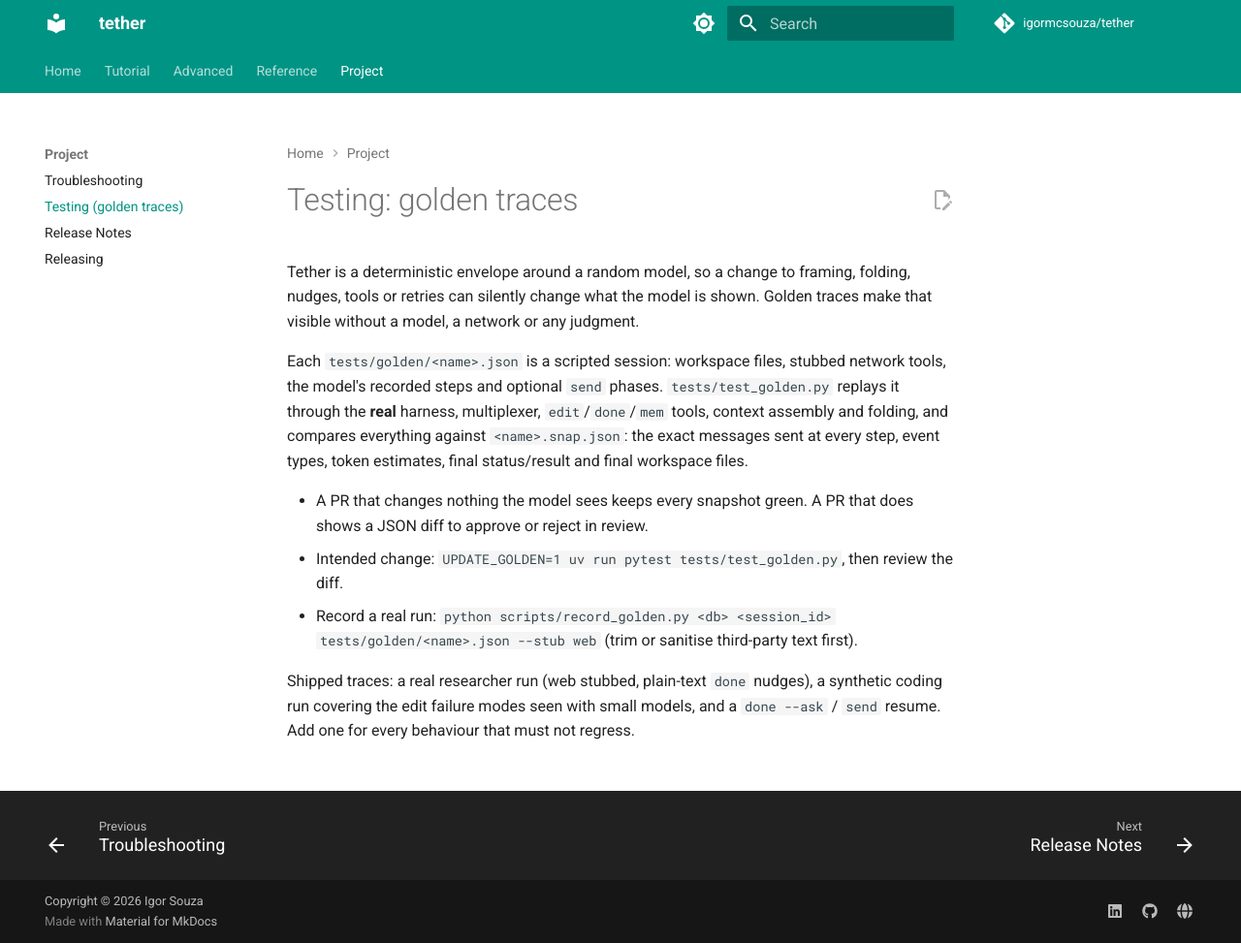
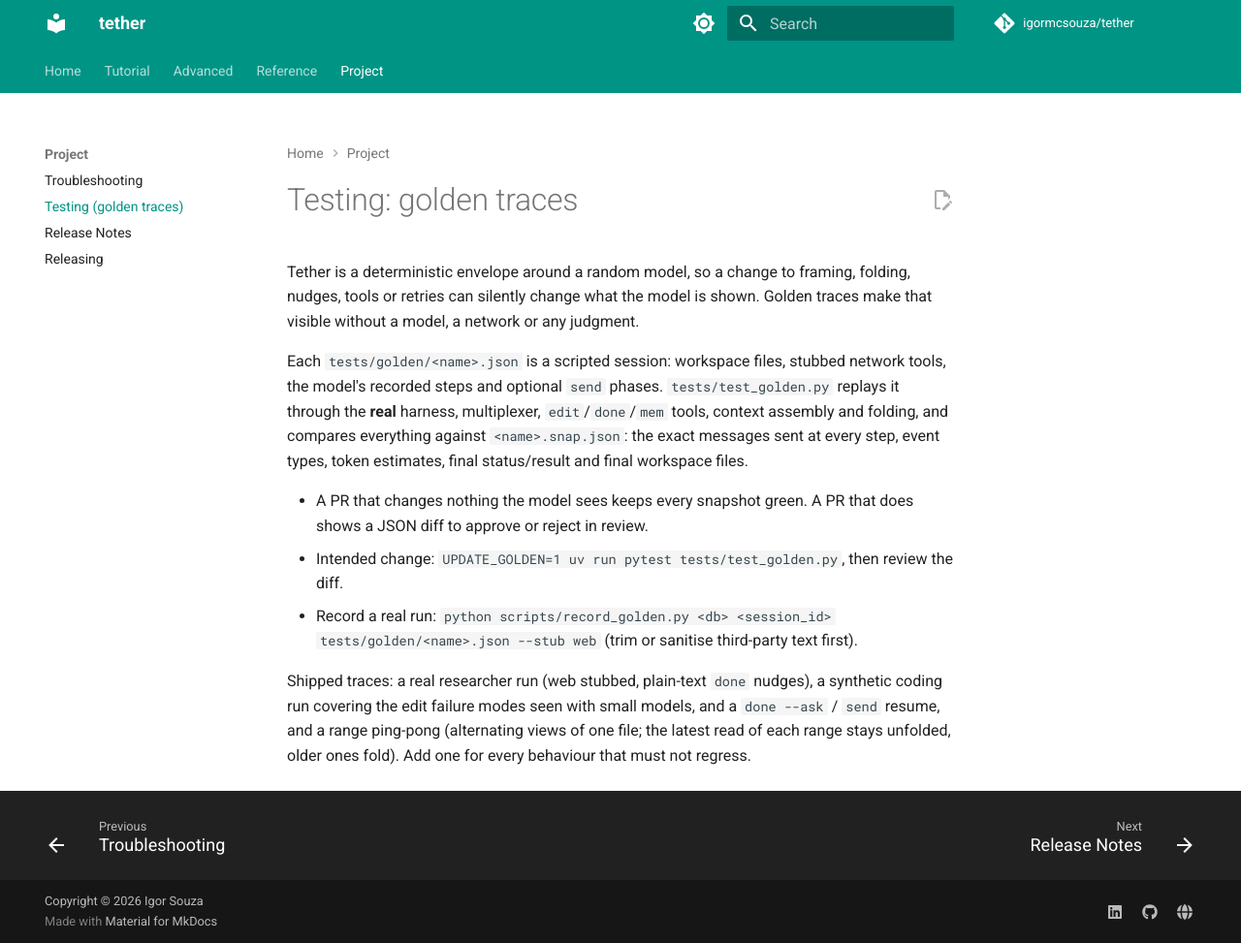
Before and after one commit to igormcsouza/tether, an MkDocs documentation site: the page built from docs/testing.md, in a window 1280 px wide and 973 px high. Shown: the whole window at 97% size. Built offline with MkDocs 1.6.1 and Material for MkDocs 9.7.7, drawn with Linux system fonts in a browser that asks for light colours; comment, search, counter and statistics services are not loaded.

Commit message:
test(golden): lock per-range unfolded reads with a ping-pong trace (#104)
Follow-up to #99/#103. Merging #99 left no snapshot exercising its fix:
the coding trace never alternates between line ranges over enough steps.
New trace `read_range_pingpong`: six alternating views of two ranges of
one file. Snapshot shows only the latest read of each range stays
unfolded and older reads fold; reverting to path-only keys changes the
snapshot.

🤖 Generated with [Claude Code](https://claude.com/claude-code)

Co-authored-by: Claude Sonnet 5.5 <noreply@anthropic.com>

```diff
--- a/docs/testing.md
+++ b/docs/testing.md
@@ -18,4 +18,4 @@ step, event types, token estimates, final status/result and final workspace file
 
 Shipped traces: a real researcher run (web stubbed, plain-text `done` nudges), a synthetic
 coding run covering the edit failure modes seen with small models, and a `done --ask` /
-`send` resume. Add one for every behaviour that must not regress.
+`send` resume, and a range ping-pong (alternating views of one file; the latest read of each range stays unfolded, older ones fold). Add one for every behaviour that must not regress.
```
Also changed, not shown: 2 other files.
